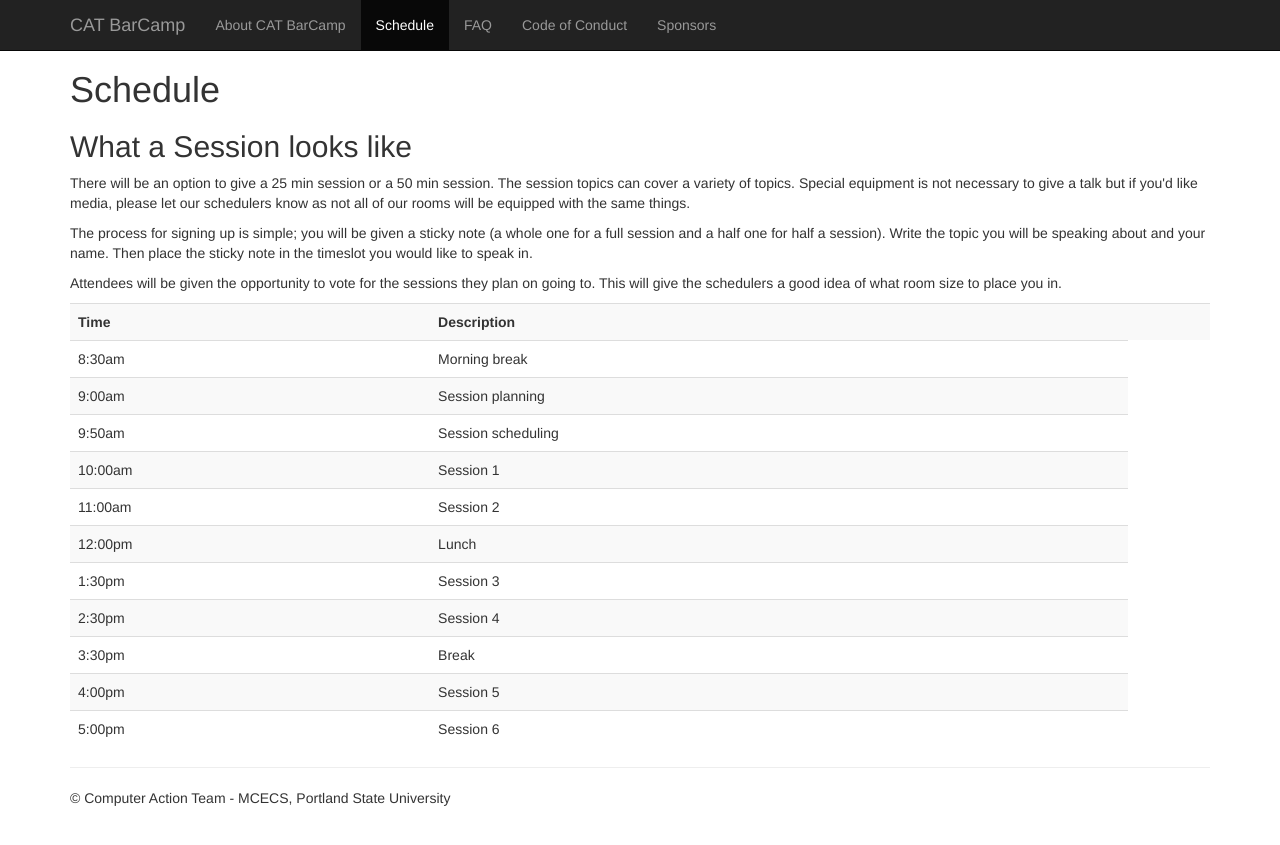
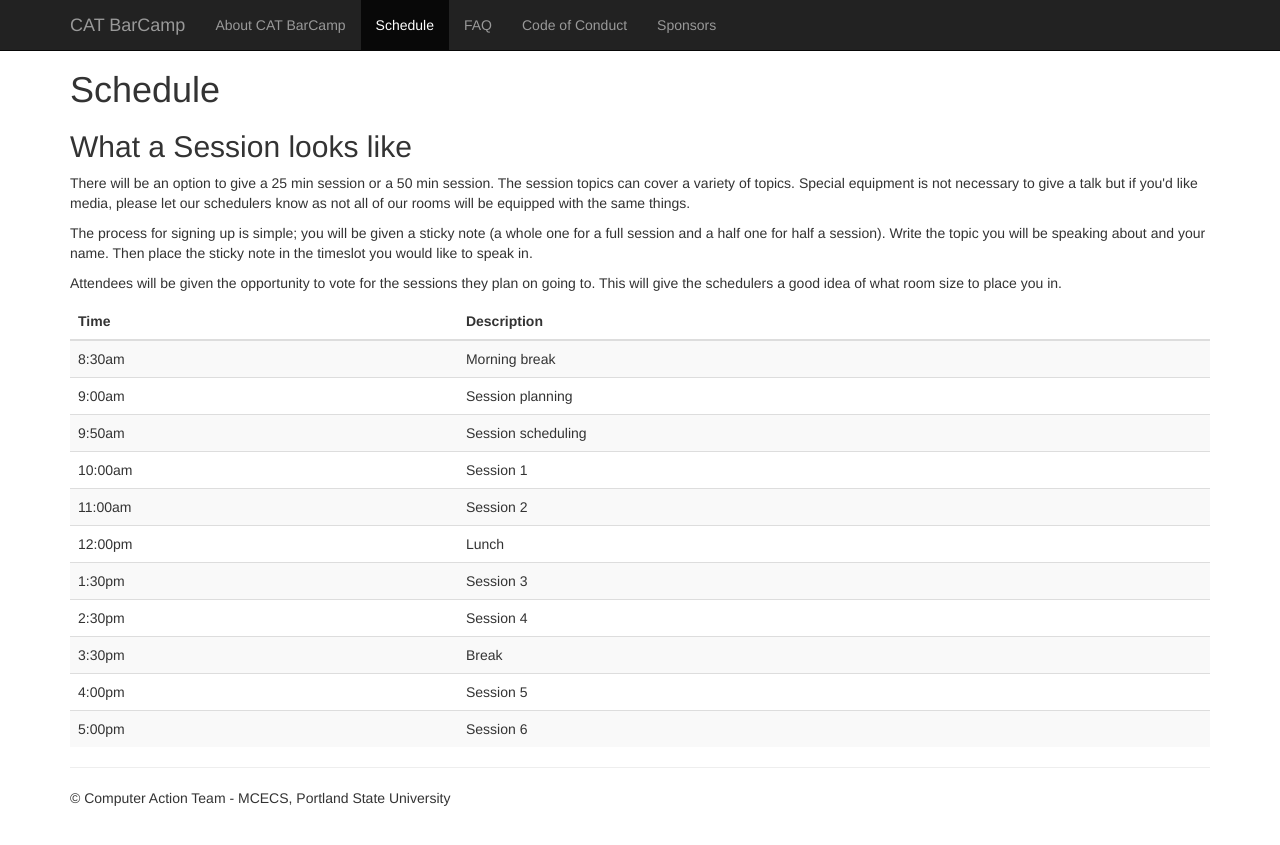
Before and after one commit to catbarcamp/catbarcamp.github.io, a Jekyll site: the page built from schedule.html, in a window 1280 px wide. Shown: the top 845 px of the page. Built offline with Jekyll 4.4.1, drawn with Linux system fonts in a browser that asks for light colours.

Commit message:
Fixup schedule some more

```diff
--- a/schedule.html
+++ b/schedule.html
@@ -23,7 +23,10 @@ section: schedule
 </p>
 
 <table class="table table-striped">
-  <tr><th>Time</th><th>Description<th></tr>
+  <thead>
+    <tr><th>Time</th><th>Description</th></tr>
+  </thead>
+  <tbody>
     <tr><td>8:30am</td><td>Morning break</td></tr>
     <tr><td>9:00am</td><td>Session planning</td></tr>
     <tr><td>9:50am</td><td>Session scheduling</td></tr>
@@ -35,4 +38,5 @@ section: schedule
     <tr><td>3:30pm</td><td>Break</td></tr>
     <tr><td>4:00pm</td><td>Session 5</td></tr>
     <tr><td>5:00pm</td><td>Session 6</td></tr>
+  </tbody>
 </table>
```
Lines whose indentation alone changed are shown as unchanged.
